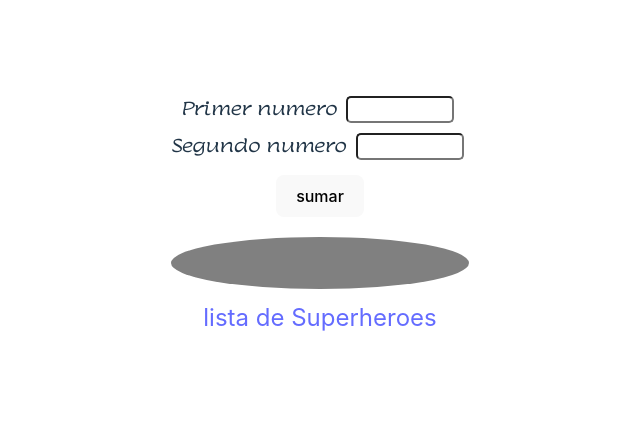
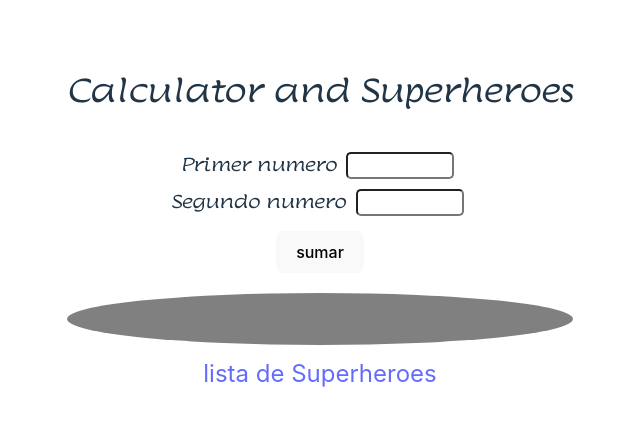
Before and after one commit to manuelcalso/ejercicio-semana-09, a website built with Vite: page index.html in a window 1280 px wide. Shown: the part 181-619 px from the top of the page, without its empty margins (320-960 px from the left). Built offline with nearby package versions, Linux system fonts and the light colour scheme.

Commit message:
se agrega titulo

```diff
--- a/index.html
+++ b/index.html
@@ -8,6 +8,11 @@
   </head>
   <body>
     <div id="app">
+      <div>
+        <p class="title" style="font-size: xx-large">
+          Calculator and Superheroes
+        </p>
+      </div>
       <div id="calculadoraArea"></div>
       <div id="lista-superheroes">lista de Superheroes</div>
     </div>
--- a/style.css
+++ b/style.css
@@ -94,6 +94,7 @@ button:focus,
 button:focus-visible {
   outline: 4px auto -webkit-focus-ring-color;
 }
+.title,
 .segundo-numero,
 .primer-numero {
   font-family: "lumanosimo";
```
